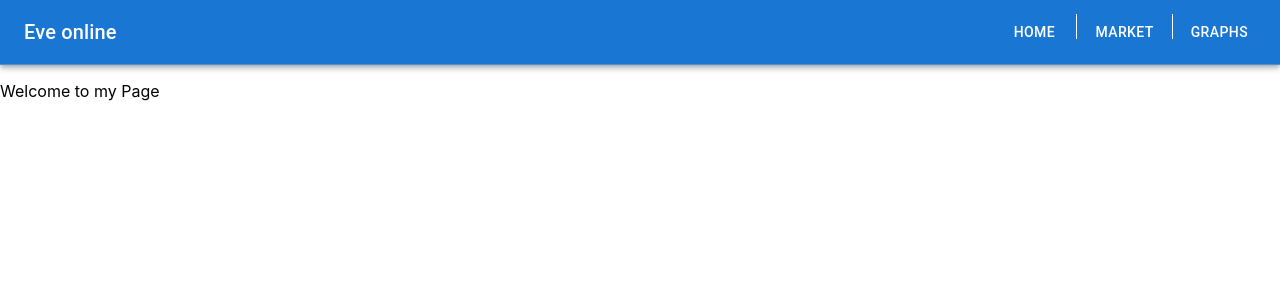
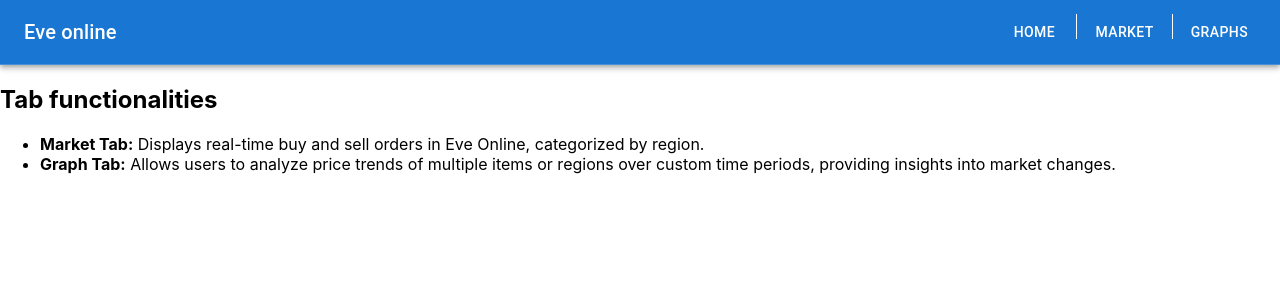
Before and after one commit to Arihant91/eve-front-end, a React (Create React App) app: page / in a window 1280 px wide. Shown: the top 300 px of the page. Built offline with nearby package versions, Linux system fonts and the light colour scheme.

Commit message:
last commit hopefully

```diff
--- a/src/Constants.js
+++ b/src/Constants.js
@@ -136,7 +136,7 @@
 }
 
 export const endpoints = {
-    eveBackend : 'http://localhost:8060/graphql',
+    eveBackend : 'https://eve-backend.com/graphql',
     eveTech : 'https://esi.evetech.net/'
 }
 
--- a/src/home/Home.jsx
+++ b/src/home/Home.jsx
@@ -2,11 +2,21 @@
 import { Box } from '@material-ui/core';
 import Navbar from '../navbar/components/Navbar';
 
-function Home(){
-  return<Box sx={{  }}>
-          <Navbar/>
-      <p>Welcome to my Page</p>
-        </Box>;
+function Home() {
+    return (
+        <Box sx={{}}>
+            <Navbar />
+            <h2>Tab functionalities</h2>
+            <ul>
+                <li>
+                    <strong>Market Tab:</strong> Displays real-time buy and sell orders in Eve Online, categorized by region.
+                </li>
+                <li>
+                    <strong>Graph Tab:</strong> Allows users to analyze price trends of multiple items or regions over custom time periods, providing insights into market changes.
+                </li>
+            </ul>
+        </Box>
+    );
 }
 
 export default Home;
```
